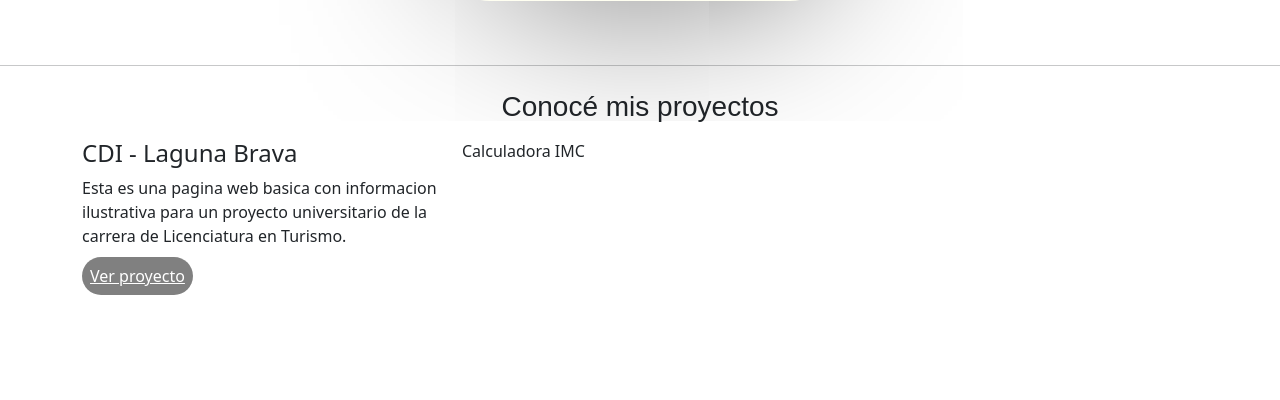
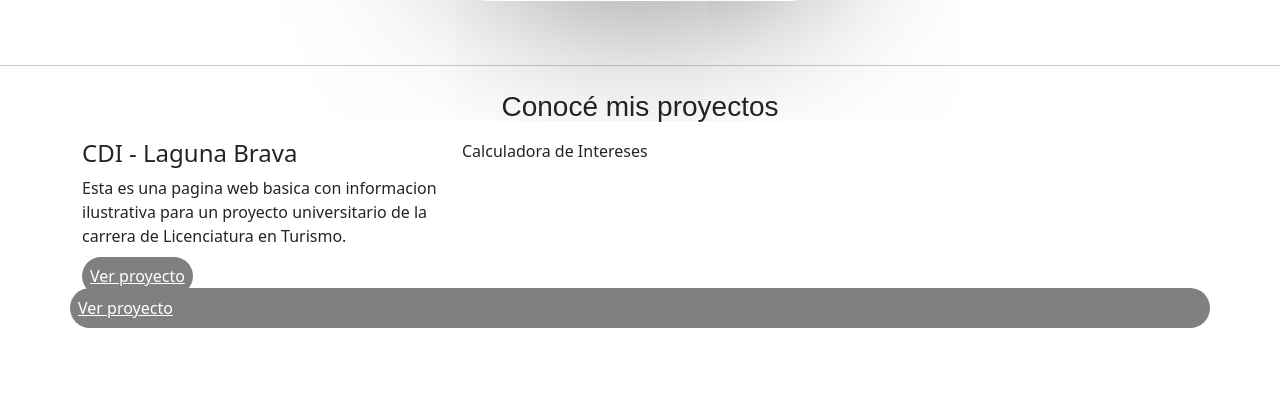
Before and after one commit to sqlote/sqlote.github.io, a PHP site: page / in a window 1280 px wide. Shown: the part 468-868 px from the top of the page. Before the commit the page ends 763 px from the top, so only its background shows below. Run offline with PHP 8.4, Linux system fonts and the light colour scheme.

Commit message:
updating

```diff
--- a/calc-ronga/backend.php
+++ b/calc-ronga/backend.php
@@ -4,8 +4,8 @@ if ($_SERVER["REQUEST_METHOD"] == "POST" && isset($_POST["precioContado"])) {
 
     // Simular cotizaciones de interés
     $cotizaciones = array(
-        "BANCARIZADA 6 SOLICITADO" => $precioContado * 1.3547,
-        "BANCARIZADA 6 CTAS" => ($precioContado * 1.3547) / 6,
+        "BANCARIZADA 6 SOLICITADO" => $precioContado * 1.355,
+        "BANCARIZADA 6 CTAS" => ($precioContado * 1.355) / 6,
         "BANCARIZADA 3 SOLICITADO" => $precioContado * 1.18,
         "BANCARIZADA 3 CTAS" => ($precioContado * 1.18) / 3,
         "SUCREDITO 6 SOLICITADO" => $precioContado * 1.1799,
--- a/index.html
+++ b/index.html
@@ -87,7 +87,8 @@
                     <p>Esta es una pagina web basica con informacion ilustrativa para un proyecto universitario de la carrera de Licenciatura en Turismo. <br> </p>
                     <a href="https://tomi6k.github.io/lagunabrava/" id="button2">  Ver proyecto  </a>
                 </div>
-                 <div class="col-4">Calculadora IMC</div>
+                 <div class="col-4">Calculadora de Intereses</div>
+                 <a href="../tomi6k.github.io/calc-ronga/" id="button2">Ver proyecto</a>
                 </div>
         </div>
 
```
